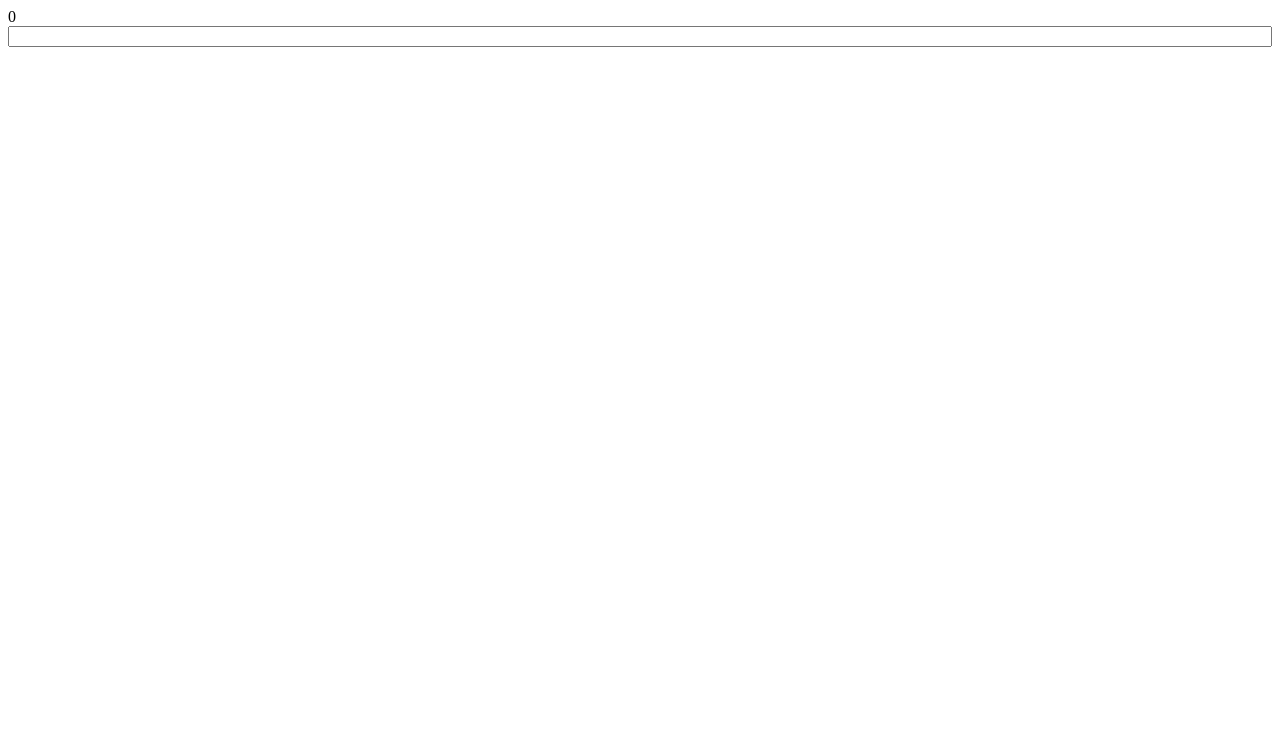
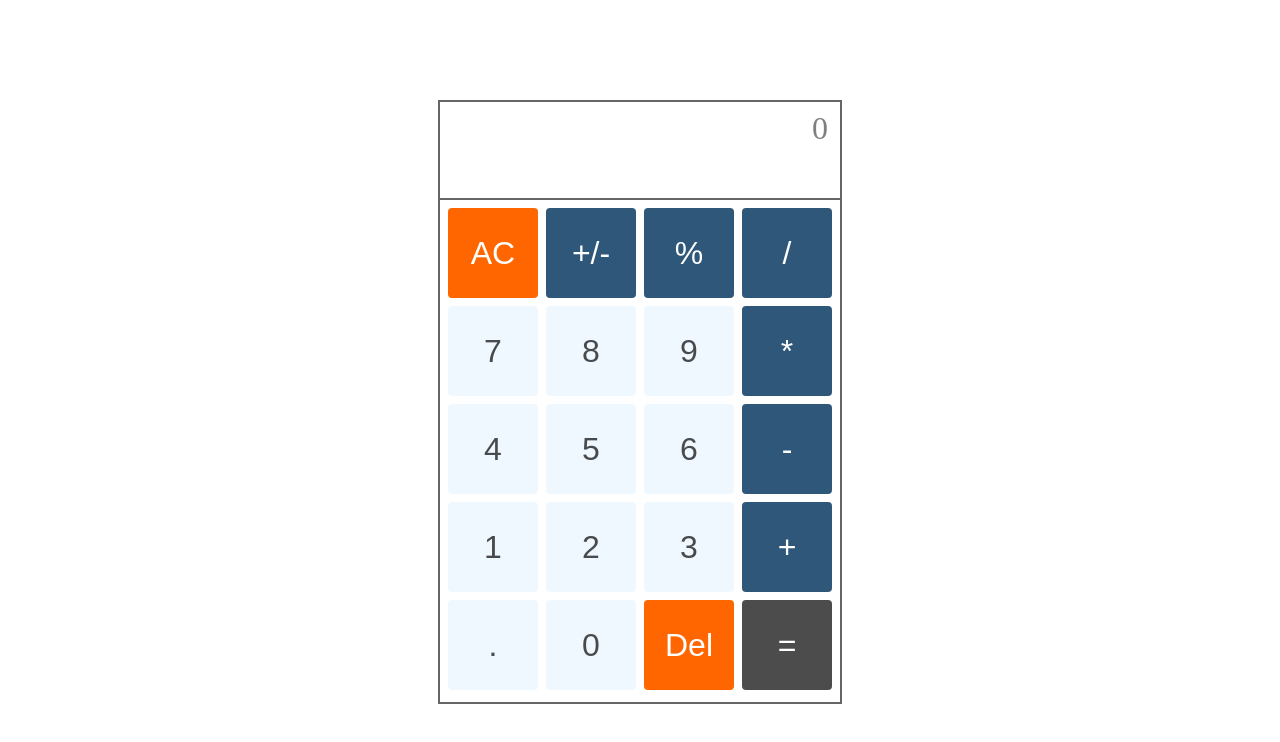
Before and after one commit to MarvinBotchway/JS-calculator, a plain HTML site: page index.html in a window 1280 px wide. Drawn offline with Linux system fonts and the light colour scheme.

Commit message:
Add Keypad And Styling.

```diff
--- a/index.html
+++ b/index.html
@@ -8,8 +8,11 @@
     </head>
     <body>
         <div class="container">
-            <span id="solution-text">0</span>
-            <input id="input-text"/>
+            <div id="screen">
+                <span id="solution-text">0</span>
+                <input id="input-text" type="text"/>
+            </div>
+            <div id="keypad"></div>
         </div>
         <script src="scripts.js"></script>
     </body>
--- a/scripts.js
+++ b/scripts.js
@@ -1,8 +1,16 @@
 const solutionText = document.getElementById("solution-text");
 const inputText = document.getElementById("input-text");
+const keypad = document.getElementById("keypad");
+
 
 const validDigits = [0, 1, 2, 3, 4, 5, 6, 7, 8, 9];
 const validOperators = ["+", "-", "*", "/"];
+const btnTextContents = [
+    "AC", "+/-", "%", "/",
+    "7", "8", "9", "*",
+    "4", "5", "6", "-",
+    "1", "2", "3", "+",
+    ".", "0", "Del", "="];
 
 let num1Str = "0";
 let num2Str = "0";
@@ -11,6 +19,26 @@ let operator = "";
 let solution;
 
 inputText.addEventListener("input", getInput);
+
+for (let i = 0; i < btnTextContents.length; i++) {
+    const keypadItem = document.createElement("button");
+
+    keypadItem.classList.add("btn");
+    if (btnTextContents[i] == "=") {
+        keypadItem.classList.add("equal");
+    }
+    else if (btnTextContents[i] == "Del" ||
+    btnTextContents[i] == "AC") {
+        keypadItem.classList.add("del");
+    }
+    else if (!parseInt(btnTextContents[i]) &&
+    btnTextContents[i] != "0" &&
+    btnTextContents[i] != ".") {
+        keypadItem.classList.add("notNum");
+    }
+    keypadItem.textContent = btnTextContents[i];
+    keypad.appendChild(keypadItem).a;
+}
 
 function getInput(e) {
     let valueEntered = e.target.value;
--- a/styles.css
+++ b/styles.css
@@ -1,4 +1,63 @@
+* {
+    font-size: xx-large;
+    margin: 0;
+    padding: 0;
+}
+
 .container {
+    border: 2px solid rgba(0, 0, 0, 0.6);
+    height: 600px;
+    width: 400px;
+    margin: 100px auto;
+}
+
+#solution-text {
+    display: block;
+    width: 100%;
+    color: rgba(0, 0, 0, 0.5);
+    margin-bottom: 3px;
+}
+#screen {
+    border-bottom: 2px solid rgba(0, 0, 0, 0.6);
+    height: 80px;
+    overflow: hidden;
+    padding: 8px 12px;
+    text-align: end;
+}
+
+#input-text {
+    display: block;
+    width: 100%;
+    border: none;
+    outline: none;
+    text-align: end;
+}
+
+#keypad {
     display: flex;
-    flex-direction: column;
+    flex-wrap: wrap;
+    padding: 4px;
 }
+
+.btn {
+    width: 98px;
+    height: 98px;
+    background-color: aliceblue;
+    border: solid white 4px;
+    border-radius: 8px;
+    color: rgba(0, 0, 0, 0.7);
+}
+.equal {
+    background-color: rgba(0, 0, 0, 0.7);
+    color: white;
+}
+
+.del {
+    background-color: rgb(255, 102, 0);
+    color: white;
+}
+
+.notNum {
+    background-color: rgb(47, 87, 122);
+    color: white;
+}
```
